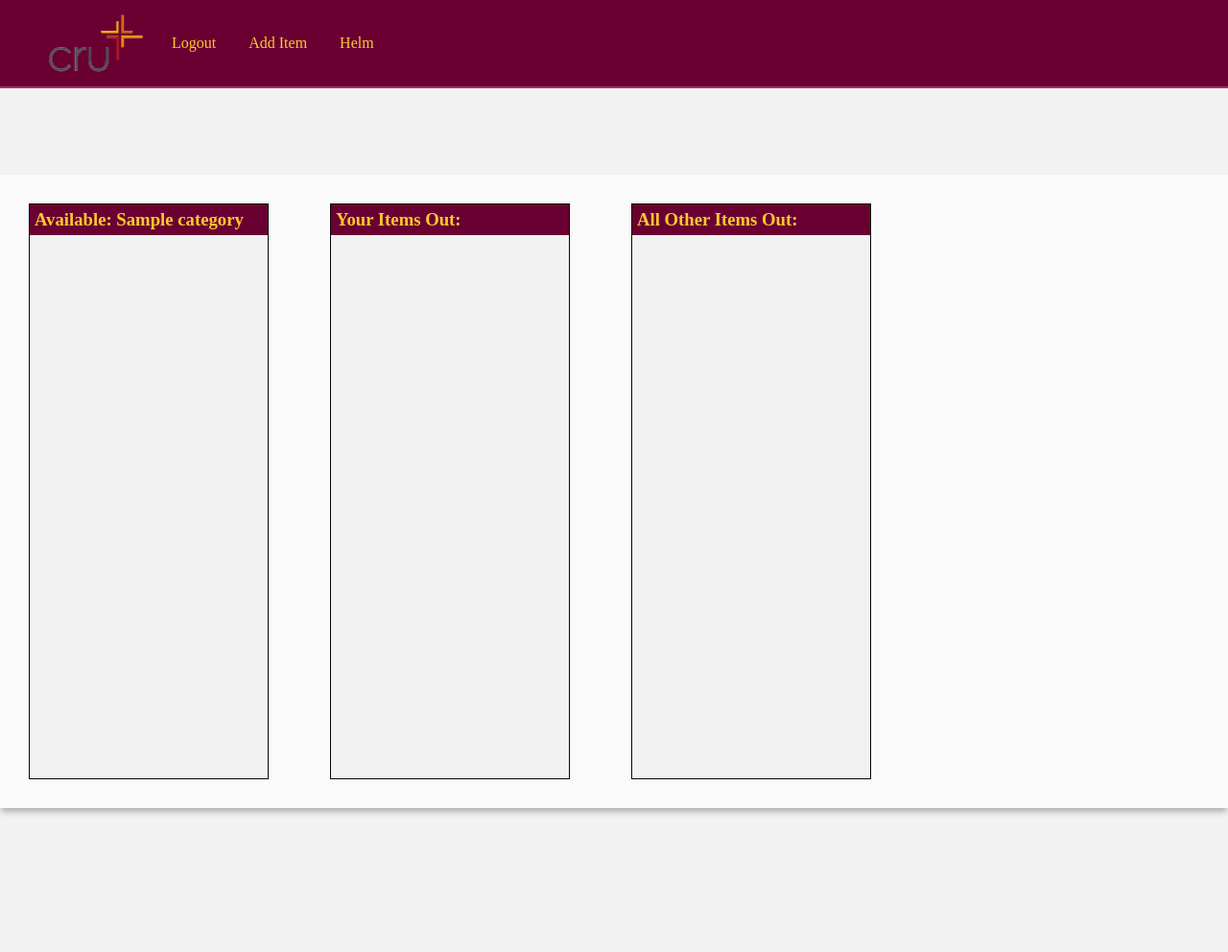
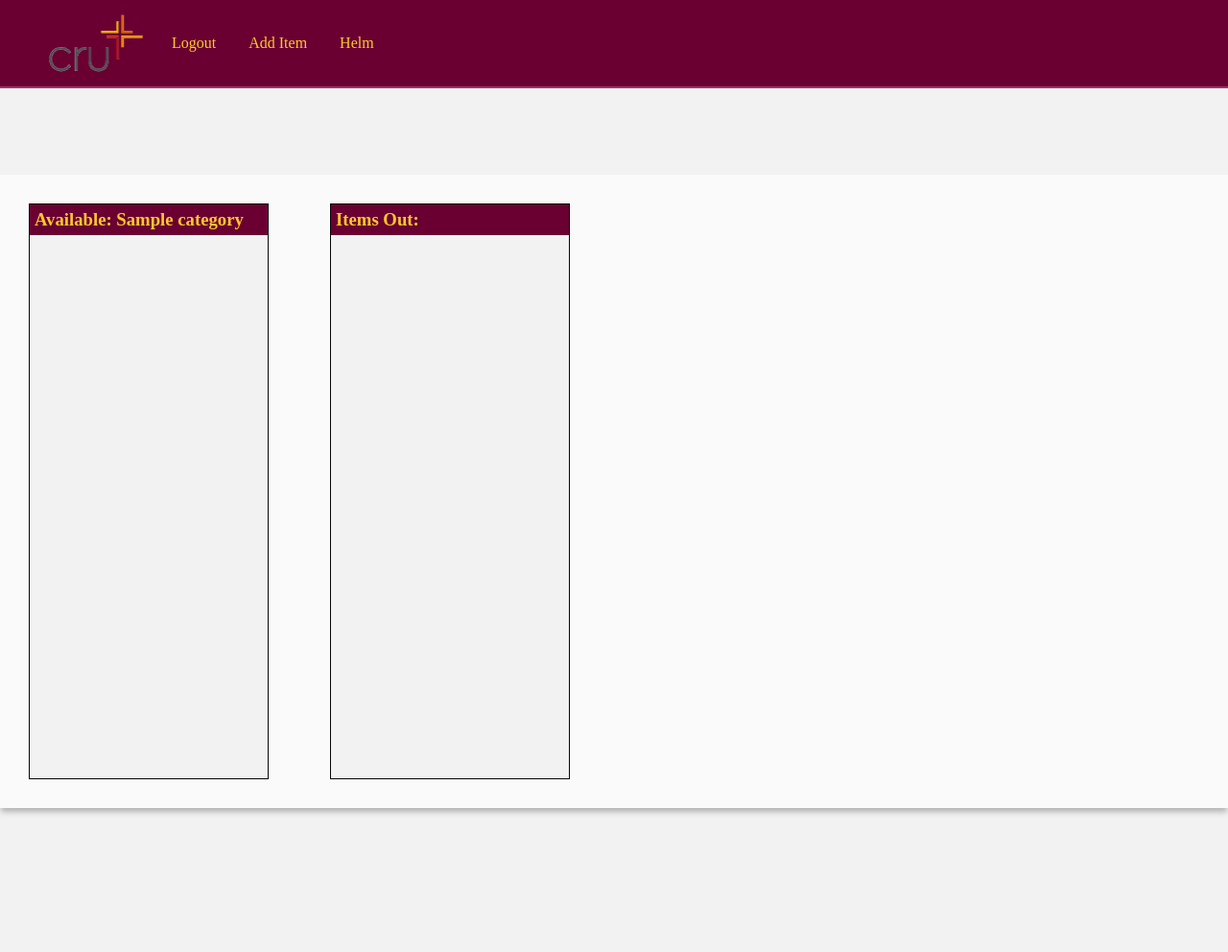
Before and after one commit to ianbro/cru_inventory, a Django app: page /inventory/items/ in a window 1280 px wide. Shown: the whole page at 96% size. Run offline with Django 3.2, Linux system fonts and the light colour scheme; a user stored in the database is signed in; tables that the repository leaves empty hold one stand-in row (values such as "Sample post"); some libraries are stand-ins or nearby versions.

Commit message:
fix some things that Jacob wanted
- Fix Categories on add item page
- Add name field on item record instead of using request.user
- items start not collapsed

```diff
--- a/inventory/forms.py
+++ b/inventory/forms.py
@@ -5,7 +5,7 @@ from inventory.models import Item, ItemRecord, Category
 class CreateItemForm(forms.ModelForm):
 
     try:
-        categories = Category.objects.leaf_categories()
+        categories = Category.objects.all()
     except Exception, e:
         categories = []
 
--- a/inventory/models.py
+++ b/inventory/models.py
@@ -1,7 +1,6 @@
 from __future__ import unicode_literals
 
 from django.db import models
-from django.contrib.auth.models import User
 from django.utils import timezone
 
 # Create your models here.
@@ -54,6 +53,22 @@ class Category(models.Model):
                 json["items"].append(item.to_json(level + 1))
         return json
 
+    def save(self, *args, **kwargs):
+        if not self.id and not self.parent_category is None:
+            if self.name == "%s: Other" % self.parent_category.name:
+                super(Category, self).save(*args, **kwargs)
+                for item in self.parent_category.item_set.all():
+                    item.category = self
+                    item.save()
+                return self
+            else:
+                sibling_children = Item.objects.filter(category=self.parent_category)
+                if sibling_children.exists():
+                    other_cat = Category.objects.get_or_create(name="%s: Other" % self.parent_category.name, parent_category=self.parent_category)
+                return super(Category, self).save(*args, **kwargs)
+        else:
+            return super(Category, self).save(*args, **kwargs)
+
 
 class ItemManager(models.Manager):
 
@@ -75,13 +90,8 @@ class Item(models.Model):
     amount_left = models.PositiveIntegerField(default=1)
     category = models.ForeignKey(Category)
 
-    def checkout(self, user, amount):
-        return ItemRecord.objects.create(person=user, item=self, amount=amount)
-
-    def save(self, *args, **kwargs):
-        if self.pk is None:
-            self.amount_left = self.total_amount
-        super(Item, self).save(*args, **kwargs)
+    def checkout(self, person, amount):
+        return ItemRecord.objects.create(person=person, item=self, amount=amount)
 
     def __str__(self):
         return self.name
@@ -101,19 +111,19 @@ class Item(models.Model):
         }
         return json
 
-
-class ItemRecordManager(models.Manager):
-
-    def users_items_out(self, user):
-        return Item.objects.items_out().filter(person=user)
+    def save(self, *args, **kwargs):
+        sibling_cats = Category.objects.filter(parent_category=self.category)
+        if sibling_cats.exists():
+            self.category = Category.objects.get_or_create(name="%s: Other" % self.category.name, parent_category=self.category)[0]
+        if self.pk is None:
+            self.amount_left = self.total_amount
+        return super(Item, self).save(*args, **kwargs)
 
 
 class ItemRecord(models.Model):
     """docstring for ItemRecord"""
 
-    objects = ItemRecordManager()
-
-    person = models.ForeignKey(User)
+    person = models.CharField(max_length=50)
     item = models.ForeignKey(Item)
     date_checked_out = models.DateTimeField(auto_now_add=True)
     date_checked_in = models.DateTimeField(null=True, blank=True)
@@ -161,7 +171,7 @@ class ItemRecord(models.Model):
             return record
 
     def __str__(self):
-        return "%s %s: %d %s" % (self.person.first_name, self.person.last_name, self.amount, self.item.name)
+        return "%s: %d %s" % (self.person, self.amount, self.item.name)
 
     def __repr__(self):
-        return "%s %s: %d %s" % (self.person.first_name, self.person.last_name, self.amount, self.item.name)
+        return "%s: %d %s" % (self.person, self.amount, self.item.name)
--- a/inventory/static/css/items.css
+++ b/inventory/static/css/items.css
@@ -18,7 +18,7 @@
   margin: 30px;
 }
 
-.list__content{
+.list{
   overflow-y: scroll;
 }
 
--- a/inventory/static/js/items.js
+++ b/inventory/static/js/items.js
@@ -20,6 +20,14 @@ $(document).ready(function(){
     $("#item--" + $(this).attr("item-id")).slideToggle("fast");
   });
 
+  $(".checkout__form").submit(function(event){
+    if ($(this).find(".item__checkout_name").val() == "") {
+      event.preventDefault();
+      $(this).find(".item__checkout_name").focus();
+
+    }
+  })
+
   $(".submit_checkin").live("click", function() {
     $.getJSON("/inventory/checkin/" + $(this).val() + "/", function(data){
       if (data.success == true) {
@@ -40,7 +48,7 @@ $(document).ready(function(){
     });
   });
 
-  $(".list__element > div, .list__content").hide();
+  // $(".list__element > div, .list__content").hide();
 });
 
 function populate_root_categories() {
@@ -92,12 +100,13 @@ function populate_item(item){
     <div class=\"list__element\" id=\"item_in-" + item.pk + "\"> \n\
       <h4 class=\"item__name\" item-id=\"" + item.pk + "\">" + item.name + "</h4> \n\
       <div id=\"item--" + item.pk + "\"> \n\
-        <form method=\"post\" action=\"/inventory/checkout/\"> \n\
+        <form class='checkout__form' method=\"post\" action=\"/inventory/checkout/\"> \n\
           " + window.csrf + " \n\
           <p class=\"item__desc\">" + item.description + "</p> \n\
           <p class=\"item__amount\">" + item.amount_left + " of " + item.total_amount + " left. Take out: \n\
             <input type=\"number\" name=\"amount\" id=\"" + item.id + "--amount\" value=\"1\" min=\"1\" max=\"" + item.amount_left + "\"></input> \n\
           </p> \n\
+          <input class='item__checkout_name' type='text' id='id_person--" + item.id + "' name='person' placeholder='Firstname Lastname'></input>\
           <button name=\"item_id\" type=\"submit\" class=\"submit_checkout\" value=\"" + item.pk + "\">Checkout</button> \n\
         </form> \n\
       </div> \n\
--- a/inventory/templates/inventory/items.html
+++ b/inventory/templates/inventory/items.html
@@ -28,7 +28,7 @@
                 <p>Sorry, not enough</p>
                 {% endif %}
             </div>
-            <div class="list__content" id="category--{{ root_category.pk }}">
+            <div class="list__content--root" id="category--{{ root_category.pk }}">
 
             </div>
         </div>
@@ -36,10 +36,10 @@
 
     <div class="list" id="list__container--items_out">
       <div class="list__header header_out">
-          <h3>Your Items Out:</h3>
+          <h3>Items Out:</h3>
       </div>
       <div class="list__content content_out">
-          {% for record in users_items_out %}
+          {% for record in items_out %}
           <div class="list__element" id="item_out-{{ record.id }}">
               <h4 class="out_element__toggle" item-id="out_{{ record.id }}">{{ record.item.name }}</h4>
               <div class="out_element__details" id="item--out_{{ record.id }}">
@@ -58,29 +58,5 @@
           {% endfor %}
       </div>
     </div>
-
-    {% if user.is_superuser %}
-    <div class="list" id="list__container--items_all_out">
-      <div class="list__header header_all_out">
-          <h3>All Other Items Out:</h3>
-      </div>
-      <div class="list__content content_all_out">
-          {% for record in all_items_out %}
-          <div class="list__element" id="item_out-{{ record.id }}">
-              <h4 class="out_element__toggle" item-id="out_{{ record.id }}">{{ record.item.name }}</h4>
-              <div class="out_element__details" id="item--out_{{ record.id }}">
-                  <div>
-                      <p class="item__desc">{{ record.item.description }}</p>
-                      <p class="record__person">Checked out by: {{ record.person }}</p>
-                      <p class="record__date_out">On: {{ record.date_checked_out }}</p>
-                      <p class="record__amount">Amount Out: {{ record.amount }}</p>
-                  </div>
-              </div>
-          </div>
-          <div class="seperator"></div>
-          {% endfor %}
-      </div>
-    </div>
-    {% endif %}
 </div>
 {% endblock content %}
--- a/inventory/views.py
+++ b/inventory/views.py
@@ -47,12 +47,12 @@ def ajax_checkout_item(request, *args, **kwargs):
     if request.method == "POST":
         json_data = {}
 
-        user = request.user
+        person = request.POST['person']
         amount = int(request.POST['amount'])
         item_id = int(request.POST['item_id'])
 
         try:
-            item_record = Item.objects.get(id=item_id).checkout(user, amount)
+            item_record = Item.objects.get(id=item_id).checkout(person, amount)
             return HttpResponseRedirect(reverse('inv:items'))
         except ValueError:
             return HttpResponseRedirect("%s?error=true" % reverse('inv:items'))
@@ -101,7 +101,6 @@ class ItemListView(TemplateView):
 
     template_name = 'inventory/items.html'
 
-    @method_decorator(login_required)
     def dispatch(self, request, *args, **kwargs):
         # try:
         #     return super(ItemListView, self).dispatch(request, *args, **kwargs)
@@ -113,8 +112,7 @@ class ItemListView(TemplateView):
     def get_context_data(self, *args, **kwargs):
         context = super(ItemListView, self).get_context_data(*args, **kwargs)
 
-        users_items_out = ItemRecord.objects.users_items_out(self.request.user)
-        all_items_out = Item.objects.items_out().exclude(id__in=[item.pk for item in users_items_out])
+        items_out = Item.objects.items_out()
 
         categories = Category.objects.root_categories()
         json_categories = []
@@ -124,8 +122,7 @@ class ItemListView(TemplateView):
         context.update({
             "categories_json": json.dumps(json_categories),
             "categories_python": categories,
-            "users_items_out": users_items_out,
-            "all_items_out": all_items_out,
+            "items_out": items_out,
         })
 
         if 'error' in self.request.GET.keys():
```
Also changed, not shown: inventory/migrations/0001_initial.py.
